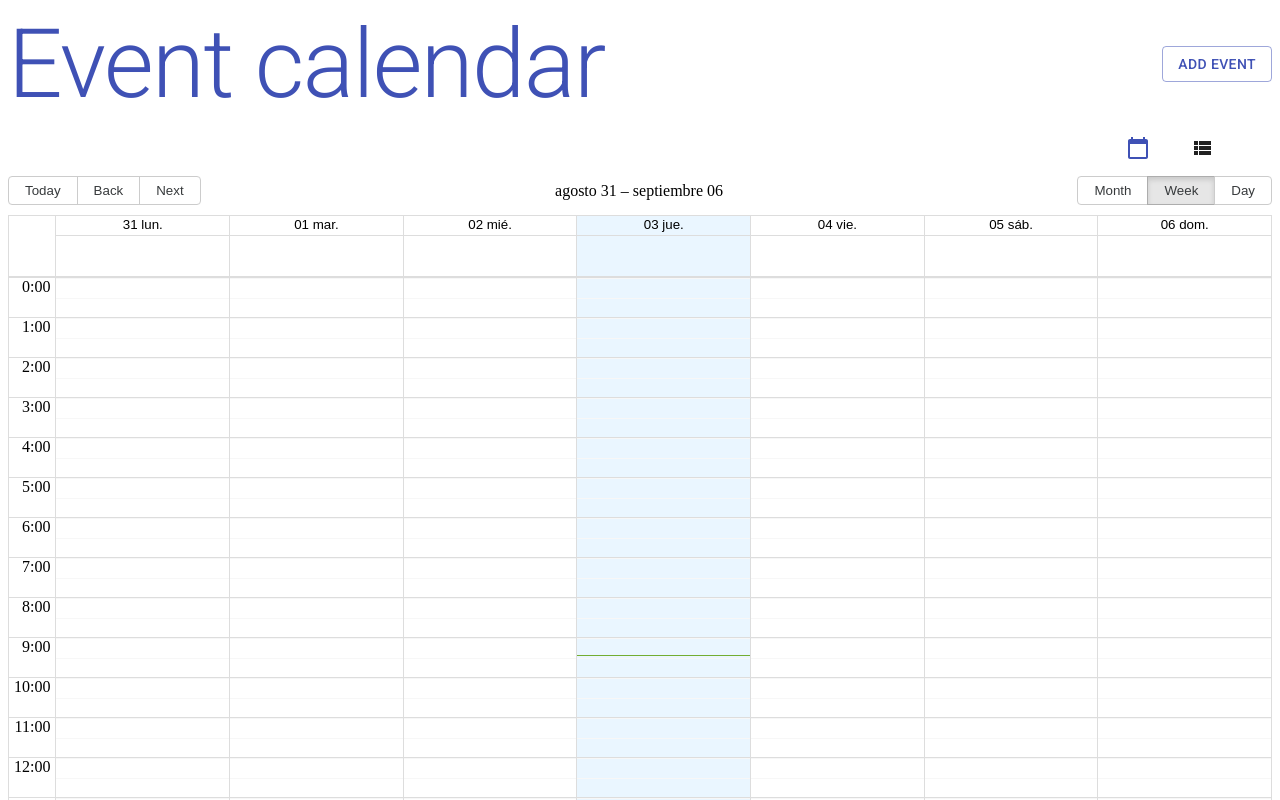
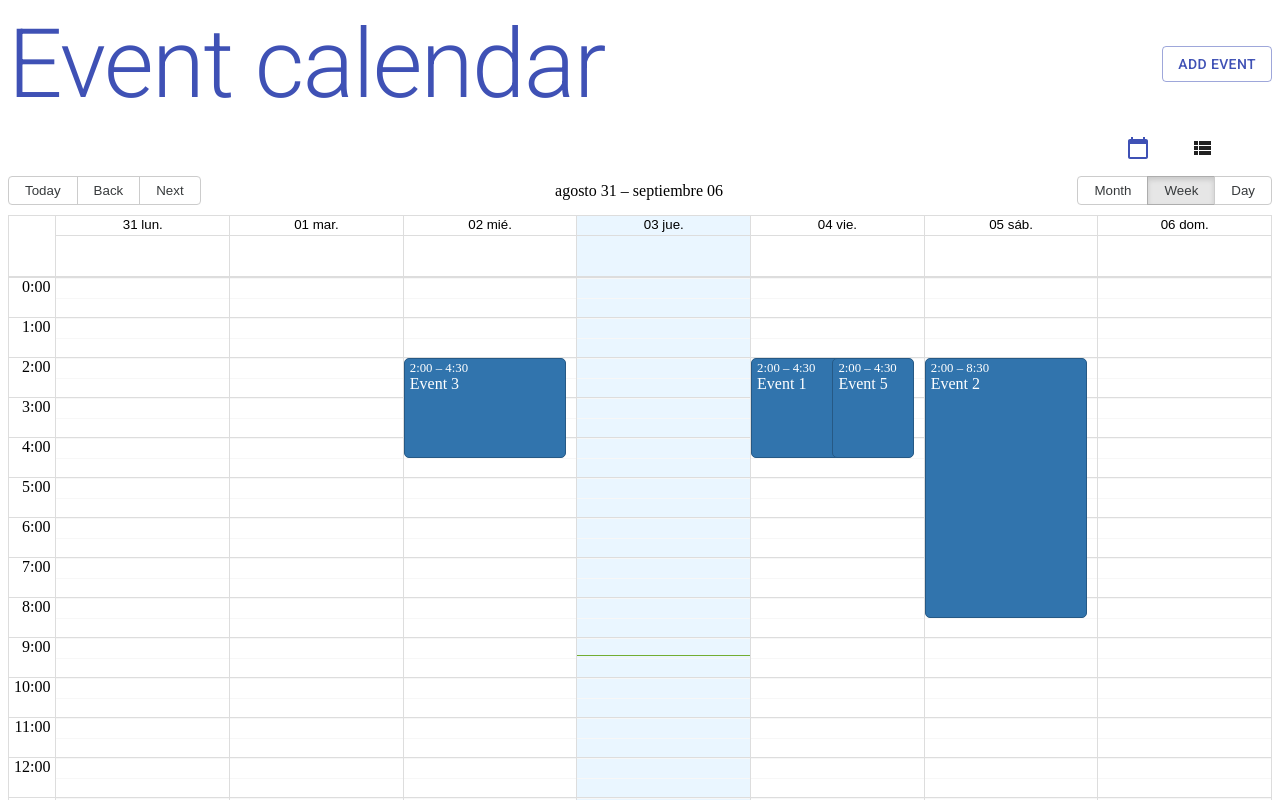
Before and after one commit to letiescanciano/react_event_calendar, a React (Create React App) app in the folder front/: page / in a window 1280 px wide. Shown: the top 800 px of the page. Built offline with nearby package versions, Linux system fonts and the light colour scheme.

Commit message:
Organisms/Drawers/Event | Created and finish component. Allows to view and edit event information Molecules/Forms/Event | Refactor to support edit mode

```diff
--- a/front/src/components/Molecules/Forms/Event/index.js
+++ b/front/src/components/Molecules/Forms/Event/index.js
@@ -38,7 +38,7 @@ const useStyles = makeStyles(() => ({
 
 const EventForm = (props) => {
   console.log("EventForm props", props);
-  const { variant, initialValues, handlers } = props;
+  const { mode, initialValues, handlers } = props;
   const classes = useStyles();
   const eventSchema = Yup.object().shape({
     title: Yup.string().required("Required field"),
@@ -51,13 +51,39 @@ const EventForm = (props) => {
       .required("Required field"),
   });
 
+  const datesFields = (
+    <>
+      <Field
+        name="start"
+        key="start"
+        data-cy="start"
+        label={"Start date"}
+        component={DatePicker}
+        className={
+          mode === "add"
+            ? [classes.w80, classes.mr30].join(" ")
+            : classes.fullWidth
+        }
+        // value={values.start}
+      />
+      <Field
+        name="end"
+        key="end"
+        data-cy="end"
+        label={"End date"}
+        component={DatePicker}
+        className={mode === "add" ? classes.w80 : classes.fullWidth}
+        // value={values.end}
+      />
+    </>
+  );
   return (
     <Formik
       initialValues={initialValues}
       validationSchema={eventSchema}
       onSubmit={(values, { resetForm }) => {
         // console.log("Values onSubmit", values);
-        if (variant === "add") {
+        if (mode === "add") {
           handlers.createEvent(values);
           resetForm = {
             title: "",
@@ -66,8 +92,8 @@ const EventForm = (props) => {
             end: null,
           };
           handlers.onClose();
-        } else if (variant === "edit") {
-          handlers.editOpportunity(values);
+        } else if (mode === "edit") {
+          handlers.updateEvent(values);
           handlers.onClose();
         }
       }}
@@ -98,26 +124,13 @@ const EventForm = (props) => {
                   margin="normal"
                   variant="outlined"
                 />
-                <Grid item md={12} className={classes.flex}>
-                  <Field
-                    name="start"
-                    key="start"
-                    data-cy="start"
-                    label={"Start date"}
-                    component={DatePicker}
-                    className={[classes.w80, classes.mr30].join(" ")}
-                    // value={values.start}
-                  />
-                  <Field
-                    name="end"
-                    key="end"
-                    data-cy="end"
-                    label={"End date"}
-                    component={DatePicker}
-                    className={classes.w80}
-                    // value={values.end}
-                  />
-                </Grid>
+                {mode === "add" ? (
+                  <Grid item md={12} className={classes.flex}>
+                    {datesFields}
+                  </Grid>
+                ) : (
+                  datesFields
+                )}
               </Grid>
 
               <Grid
@@ -144,7 +157,7 @@ const EventForm = (props) => {
                   disabled={!isValid || isSubmitting}
                   type="submit"
                 >
-                  {variant === "add" ? "Add" : "Save"}
+                  {mode === "add" ? "Add" : "Save"}
                 </Button>
               </Grid>
 
@@ -161,5 +174,5 @@ export { EventForm };
 EventForm.propTypes = {
   data: PropTypes.object,
   handlers: PropTypes.object,
-  variant: PropTypes.oneOf(["add", "edit"]),
+  mode: PropTypes.oneOf(["add", "edit"]),
 };
--- a/front/src/components/Organisms/Dialogs/Event/index.js
+++ b/front/src/components/Organisms/Dialogs/Event/index.js
@@ -6,12 +6,12 @@ import { EventForm } from "../../../Molecules/Forms/Event";
 
 const EventDialog = (props) => {
   console.log("EventDialog props", props);
-  const { variant, initialValues, handlers, open, ...rest } = props;
+  const { mode, initialValues, handlers, open, ...rest } = props;
   return (
     <Dialog fullWidth maxWidth="lg" open={open} onClose={handlers.onClose}>
       <DialogTitle>Add new event</DialogTitle>
       <EventForm
-        variant={variant}
+        mode={mode}
         handlers={handlers}
         initialValues={initialValues}
       />
--- /dev/null
+++ b/front/src/components/Organisms/Drawers/Event/index.js
@@ -0,0 +1,87 @@
+import React, { useState } from "react";
+import moment from "moment";
+
+import Drawer from "@material-ui/core/Drawer";
+import Grid from "@material-ui/core/Grid";
+import makeStyles from "@material-ui/core/styles/makeStyles";
+import EditIcon from "@material-ui/icons/Edit";
+import Typography from "@material-ui/core/Typography";
+import AlarmAddIcon from "@material-ui/icons/AlarmAdd";
+import AlarmOffIcon from "@material-ui/icons/AlarmOff";
+
+import { EventForm } from "../../../Molecules/Forms/Event";
+
+const useStyles = makeStyles(() => ({
+  drawerContainer: { padding: "24px", width: "380px" },
+  icon: { margin: "8px" },
+  flex: {
+    display: "flex",
+    "justify-content": "space-between",
+    "align-items": "center",
+  },
+}));
+const EventDrawer = (props) => {
+  const classes = useStyles();
+  console.log("EventDrawer props", props);
+  const { variant, info, handlers, open, ...rest } = props;
+
+  const [mode, setMode] = useState("view");
+
+  const handleUpdateEvent = (event) => {
+    console.log("handleUpdateEvent event", event);
+    handlers.updateEvent(event);
+    setMode("view");
+  };
+  return (
+    <Drawer anchor="right" open={open} onClose={handlers.onClose}>
+      <Grid container className={classes.drawerContainer}>
+        {mode === "view" ? (
+          <>
+            <Grid item xs={12} className={classes.flex}>
+              <Typography variant="h3">{info && info.title}</Typography>
+              <EditIcon
+                style={{ color: "#ffe082" }}
+                className={classes.icon}
+                onClick={() => {
+                  setMode("edit");
+                }}
+              />
+            </Grid>
+            <Grid item xs={12} className={classes.flex}>
+              <Typography variant="body2">
+                {info && info.description}
+              </Typography>
+            </Grid>
+            <Grid item xs={12} className={classes.flex}>
+              <AlarmAddIcon className={classes.icon} />
+              <Typography variant="h6">Start</Typography>
+              <Typography variant="body2">
+                {info && moment(info.start).format("DD/MM/YYY HH:mm")}
+              </Typography>
+            </Grid>
+            <Grid item xs={12} className={classes.flex}>
+              <AlarmOffIcon className={classes.icon} />
+              <Typography variant="h6">End: </Typography>
+              <Typography variant="body2">
+                {info && moment(info.end).format("DD/MM/YYY HH:mm")}
+              </Typography>
+            </Grid>
+          </>
+        ) : mode === "edit" ? (
+          <EventForm
+            mode={mode}
+            handlers={{
+              onClose: () => {
+                setMode("view");
+              },
+              updateEvent: handleUpdateEvent,
+            }}
+            initialValues={info}
+          />
+        ) : null}
+      </Grid>
+    </Drawer>
+  );
+};
+
+export { EventDrawer };
--- a/front/src/components/Pages/EventList/index.js
+++ b/front/src/components/Pages/EventList/index.js
@@ -1,5 +1,5 @@
 import React, { useState, useEffect } from "react";
-
+import moment from "moment";
 import { Button, Typography, Grid, makeStyles } from "@material-ui/core";
 
 import CalendarTodayIcon from "@material-ui/icons/CalendarToday";
@@ -7,7 +7,7 @@ import ViewListIcon from "@material-ui/icons/ViewList";
 import { EventDialog } from "../../Organisms/Dialogs/Event";
 import { CalendarView } from "../../Organisms/Views/Calendar";
 import { ListView } from "../../Organisms/Views/List";
-
+import { EventDrawer } from "../../Organisms/Drawers/Event";
 const useStyles = makeStyles(() => ({
   flex: {
     display: "flex",
@@ -22,6 +22,44 @@ const useStyles = makeStyles(() => ({
     padding: "10px 0px",
   },
 }));
+
+const demoEvents = [
+  {
+    _id: 1,
+    title: "Event 1",
+    description: "afafasfsa",
+    start: "2020-09-04T02:00:00.000Z",
+    end: "2020-09-04T04:30:00.000Z",
+  },
+  {
+    _id: 2,
+    title: "Event 2",
+    description: "afafasfsa",
+    start: "2020-09-05T02:00:00.000Z",
+    end: "2020-09-05T08:30:00.000Z",
+  },
+  {
+    _id: 3,
+    title: "Event 3",
+    description: "afafasfsa",
+    start: "2020-09-02T02:00:00.000Z",
+    end: "2020-09-02T04:30:00.000Z",
+  },
+  {
+    _id: 5,
+    title: "Event 5",
+    description: "afafasfsa",
+    start: "2020-09-04T02:00:00.000Z",
+    end: "2020-09-04T04:30:00.000Z",
+  },
+  {
+    _id: 4,
+    title: "Event 4",
+    description: "afafasfsa",
+    start: "2020-09-08T02:00:00.000Z",
+    end: "2020-09-08T04:30:00.000Z",
+  },
+];
 const EventList = () => {
   const classes = useStyles();
 
@@ -33,15 +71,39 @@ const EventList = () => {
     end: null,
   });
 
-  const [variant, setVariant] = useState("add");
+  const [mode, setMode] = useState("add");
   const [openDialogAddEvent, setOpenDialogAddEvent] = useState(false);
 
   const [showCalendar, setShowCalendar] = useState(true);
   const [showDataTable, setShowDataTable] = useState(false);
 
+  const [openDrawer, setOpenDrawer] = useState(false);
+  const [eventSelected, setEventSelected] = useState(null);
+
   useEffect(() => {
-    //get events
+    //TODO get events from API
+    setEvents(
+      demoEvents.map((event) => ({
+        ...event,
+        start: moment(event.start).toDate(),
+        end: moment(event.end).toDate(),
+      }))
+    );
   }, []);
+
+  useEffect(() => {
+    if (eventSelected) {
+      let _events = [...events];
+      _events.some((_event, index) => {
+        if (_event._id === eventSelected._id) {
+          _events[index] = { ...eventSelected };
+          return true;
+        }
+        return false;
+      });
+      setEvents(_events);
+    }
+  }, [eventSelected]);
 
   const handleShowCalendar = () => {
     if (!showCalendar) {
@@ -66,24 +128,50 @@ const EventList = () => {
 
   const handleSelectEvent = (event) => {
     console.log("handleSelectEvent ", event);
-    // setInitialValues({ ...initialValues, start, end });
+    toggleDrawer();
+    setEventSelected(event);
     // handleDialogAddEvent();
   };
   // const handleDialogAddEvent = () =>
   const createEvent = (values) => {
-    console.log("Event data", values);
-    //post to api
-    setEvents((events) => [...events, values]);
+    console.log("createEvent data", JSON.stringify(values));
+    //TODO post to api
+    setEvents((events) => [
+      ...events,
+      {
+        ...values,
+        start: moment(values.start).toDate(),
+        end: moment(values.end).toDate(),
+      },
+    ]);
   };
+  const updateEvent = (values) => {
+    console.log("updateEvent data PUT", JSON.stringify(values));
+    //TODO put to api
+    setEventSelected(values);
+  };
+
+  const toggleDrawer = () => setOpenDrawer(!openDrawer);
+
   return (
     <>
       <EventDialog
         open={openDialogAddEvent}
         initialValues={initialValues}
-        variant={variant}
+        mode={mode}
         handlers={{
           onClose: handleDialogAddEvent,
           createEvent,
+        }}
+      />
+      <EventDrawer
+        open={openDrawer}
+        mode={mode}
+        toggleDrawer={toggleDrawer}
+        info={eventSelected}
+        handlers={{
+          onClose: toggleDrawer,
+          updateEvent,
         }}
       />
       <Grid item md={12} className={classes.flex}>
```
